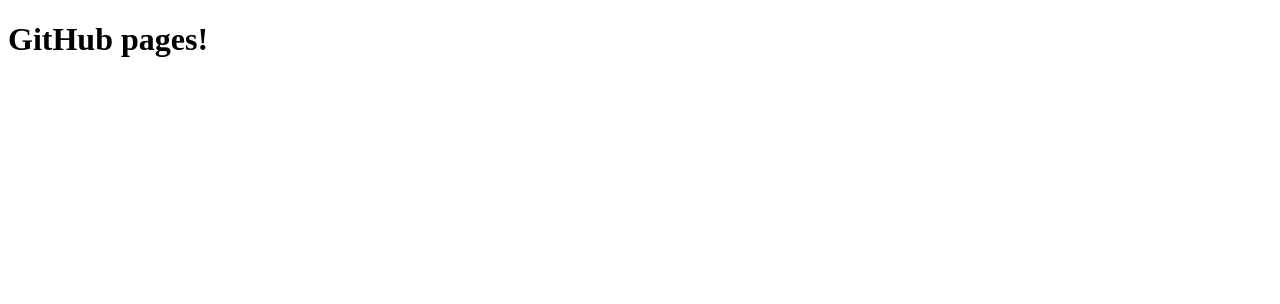
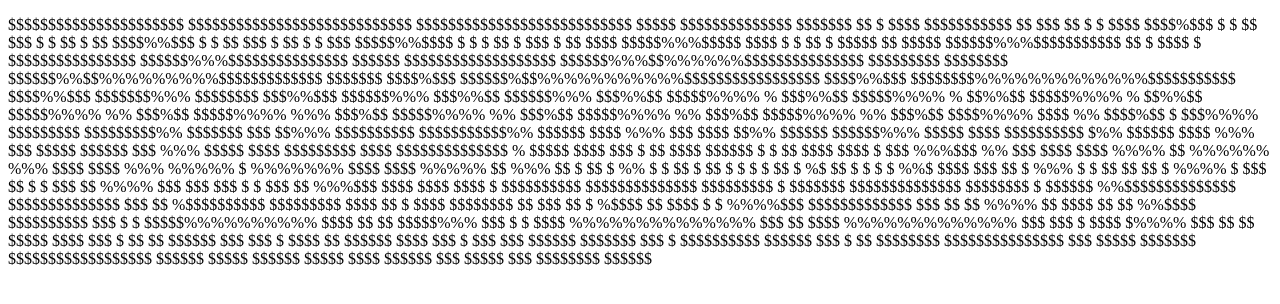
Before and after one commit to oakesrandall/git-practice, a plain HTML site: page index.html in a window 1280 px wide. Drawn offline with Linux system fonts and the light colour scheme.

Commit message:
added ascii

```diff
--- a/index.html
+++ b/index.html
@@ -4,6 +4,82 @@
 	<title></title>
 </head>
 <body>
-	<h1> GitHub pages! </h1>
+	<div>
+	<p>
+                     $$$$$$$$$$$$$$$$$$$$$$
+                  $$$$$$$$$$$$$$$$$$$$$$$$$$$$
+                $$$$$$$$$$$$$$$$$$$$$$$$$$$ $$$$$
+               $$$$$$$$$$$$$$  $$$$$$$  $$   $ $$$$
+             $$$$$$$$$$$   $$   $$$  $$  $   $  $$$$
+            $$$$%$$$  $ $   $$   $$$  $  $   $$ $ $$
+           $$$$%%$$$   $ $   $$   $$$  $  $$  $ $ $$$
+          $$$$$%%$$$$  $ $    $    $$  $  $$$ $ $$ $$$$
+         $$$$$%%%$$$$$ $$$$   $  $ $$   $ $$$$$ $$ $$$$$
+        $$$$$$%%%$$$$$$$$$$$  $$ $ $$$$ $ $$$$$$$$$$$$$$$$
+       $$$$$$%%%$$$$$$$$$$$$$$$ $$$$$$ $$$$$$$$$$$$$$$$$$$
+      $$$$$$%%%$$%%%%%%$$$$$$$$$$$$$$$ $$$$$$$$$   $$$$$$$$
+      $$$$$$%%$$%%%%%%%%%$$$$$$$$$$$$$ $$$$$$$     $$$$%$$$
+      $$$$$$%$$%%%%%%%%%%%$$$$$$$$$$$$$$$$$        $$$$%%$$$
+      $$$$$$$$%%%%%%%%%%%%%$$$$$$$$$$$             $$$$%%$$$
+     $$$$$$$%%%            $$$$$$$$                 $$$%%$$$
+     $$$$$$%%%                                      $$$%%$$
+     $$$$$$%%%                                      $$$%%$$
+     $$$$$%%%%                                    % $$$%%$$
+     $$$$$%%%%                                    %  $$%%$$
+     $$$$$%%%%                                    %  $$%%$$
+     $$$$$%%%%                                   %%  $$$%$$
+     $$$$$%%%%                                  %%%  $$$%$$
+     $$$$$%%%%                                   %%  $$$%$$
+     $$$$$%%%%                                   %%  $$$%$$
+     $$$$$%%%%                                   %%  $$$%$$
+      $$$$%%%%                             $$$$  %% $$$$%$$
+     $ $$$%%%% $$$$$$$$$                $$$$$$$$$%% $$$$$$$
+    $$$ $$%%%  $$$$$$$$$$              $$$$$$$$$$$%% $$$$$$
+    $$$$  %%%          $$$           $$$$       $$%% $$$$$$
+    $$$$$$%%%    $$$$$ $$$$         $$$$$$$$$$   $%% $$$$$$
+     $$$$ %%%  $$$     $$$$$       $$$$$$    $$$  %%% $$$$$
+     $$$$     $$$$$$$$$ $$$$      $$$$$$$$$$$$$$   %  $$$$$
+     $$$$     $$$  $ $$  $$$$    $$$$$$  $ $  $$      $$$$
+     $$$$      $   $$$ %%%$$$         %% $$$          $$$$
+     $$$$             %%%% $$         %%%%%%  %%%     $$$$
+      $$$$      %%% %%%%%   $           %%%%%%%       $$$$
+      $$$$        %%%%%    $$             %%%         $$ $
+      $$ $          %%     $                          $ $$
+      $ $$                 $                          $  $
+      $ $$  $             %$                         $$  $
+      $  $  $            %%$                          $$$$
+       $$$  $$         $ %%%                       $ $ $$
+        $$  $$        $ %%%%          $ $$$       $$ $
+         $ $$$     $$  %%%%        $$$  $$$     $$$ $
+         $ $$$    $$  %%%$$$     $$$$    $$$$  $$$$ $
+         $$$$$$$$$$   $$$$$$$$$$$$$$      $$$$$$$$$ $
+          $$$$$$$   $$$$$$$$$$$$$$         $$$$$$$$ $
+          $$$$$$ %%$$$$$$$$$$$$$$      $$$$$$$$$$$$$$
+          $$$ $$  %$$$$$$$$$$      $$$$$$$$$    $$$$
+           $$  $   $$$$     $$$$$$$$    $$      $$$
+           $$  $   %$$$$               $$      $$$$
+            $  $   %%%%$$$ $$$$$$$$$$$$$       $$$
+            $$ $$   %%%%             $$       $$$$
+            $$ $$    %%$$$$ $$$$$$$$$$        $$$
+             $  $    $$$$$%%%%%%%%%%         $$$$
+             $$ $$  $$$$$%%%                 $$$
+              $  $ $$$$ %%%%%%%%%%%%%%      $$$
+              $$  $$$$  %%%%%%%%%%%%%       $$$
+     $$$       $ $$$$   $%%%%              $$$
+   $$   $$      $$$$$  $$$$               $$$
+  $  $$  $$   $$$$$$   $$$                $$$
+ $ $$$$  $$  $$$$$$   $$$$               $$$
+$  $$$  $$$ $$$$$$ $$$$$$$              $$$
+$      $$$$$$$$$$   $$$$$$             $$$
+$  $$   $$$$$$$$     $$$$$$$$$$$$$$$  $$$
+$$$$$   $$$$$$$       $$$$$$$$$$$$$$$$$$
+$$$$$$   $$$$$                  $$$$$$
+ $$$$$   $$$$
+ $$$$$$  $$$
+  $$$$$  $$$
+   $$$$$$$$
+    $$$$$$
+</p>
+	</div>
 </body>
 </html>
```
